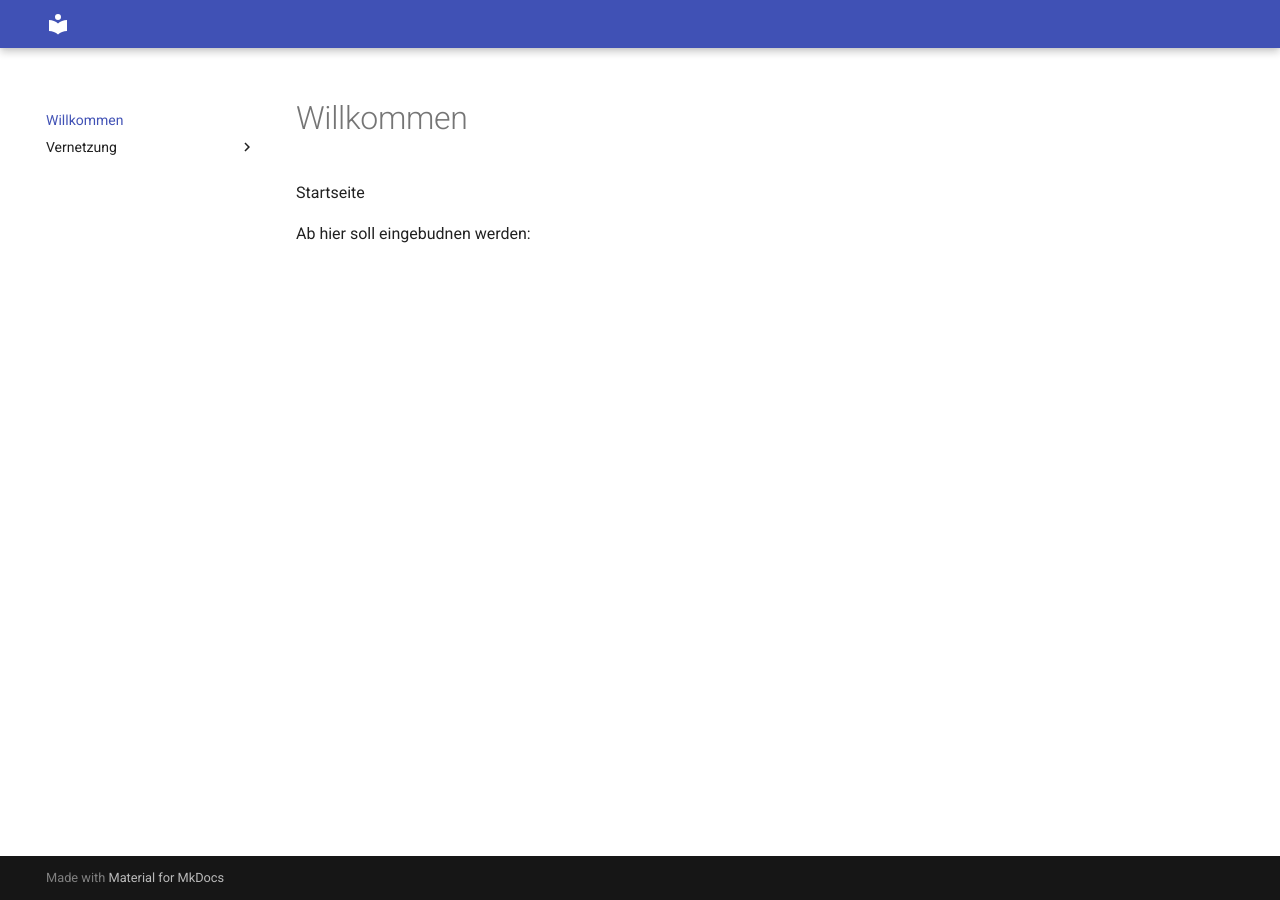
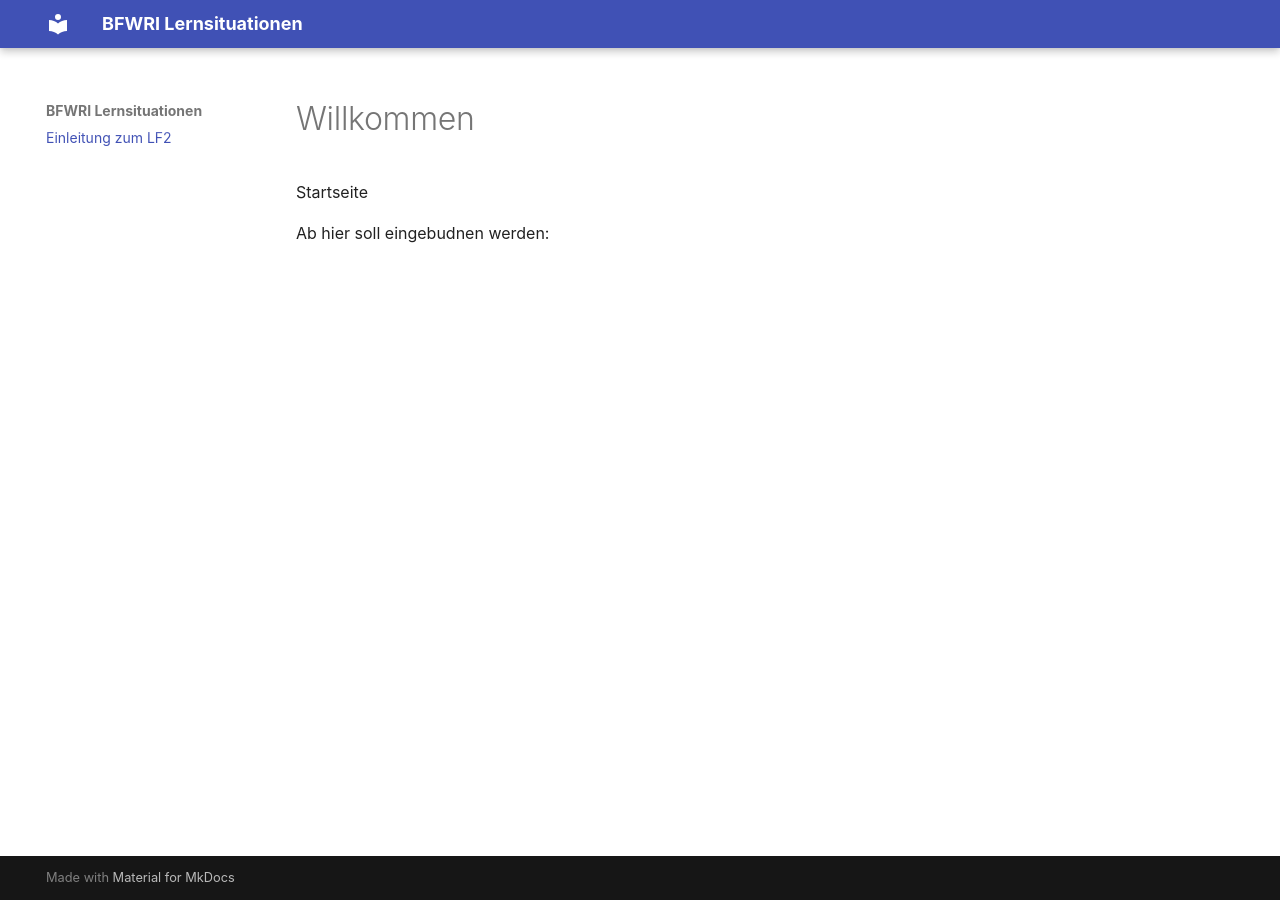
Before and after one commit to ThomasBeckmann/BFWRI, an MkDocs documentation site: the page built from docs/index.md, in a window 1280 px wide. Built offline with MkDocs 1.6.1 and Material for MkDocs 9.7.7, drawn with Linux system fonts in a browser that asks for light colours.

Commit message:
Update mkdocs.yml

```diff
--- a/mkdocs.yml
+++ b/mkdocs.yml
@@ -1,5 +1,18 @@
+site_name: BFWRI Lernsituationen
+
 theme:
   name: material
+  language: de
+  font: false
+
+markdown_extensions:
+- admonition
+- pymdownx.details
+- pymdownx.superfences
 
 plugins:
-  - include-markdown:
+  - include-markdown
+
+
+nav:
+    - Einleitung zum LF2: 'index.md'
```
